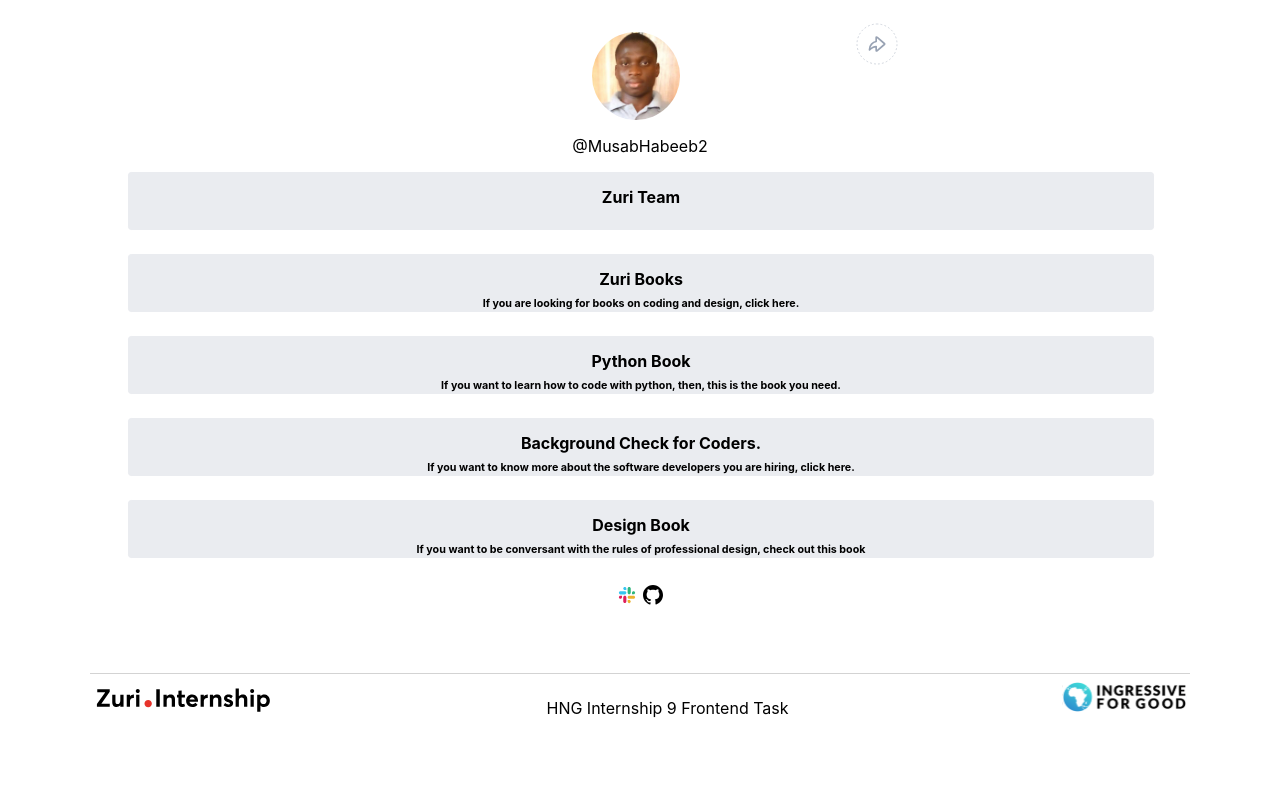
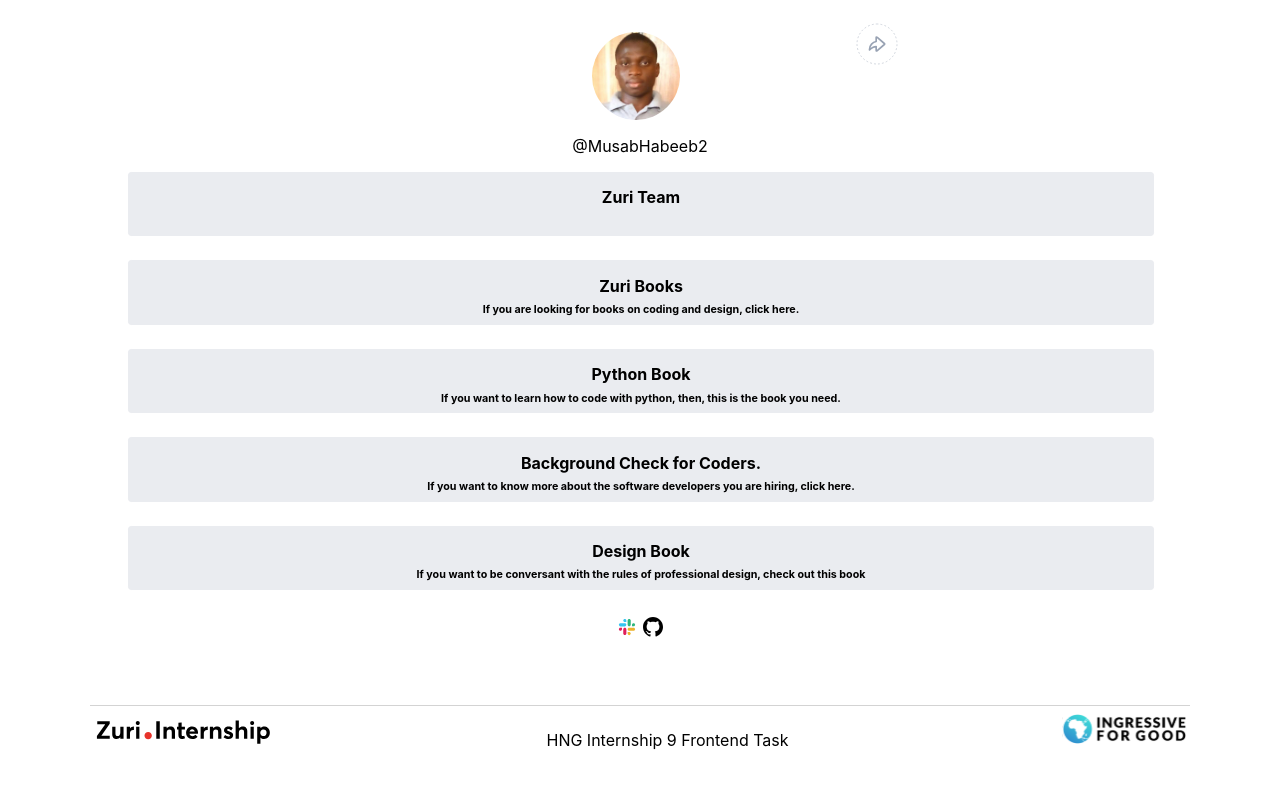
Before and after one commit to Musab1258/hng-front-end-satge1-task, a React (Create React App) app: page / in a window 1280 px wide. Shown: the top 788 px of the page. Built offline with nearby package versions, Linux system fonts and the light colour scheme.

Commit message:
Updated the styling of the Links section.

```diff
--- a/src/components/links/Links.css
+++ b/src/components/links/Links.css
@@ -36,7 +36,7 @@ h6 {
     .btn {
         margin-left: 10%;
         width: 80%;
-        height: 3.5em;
+        height: 3.9em;
         font-size: 16px;
     }
 }
```
